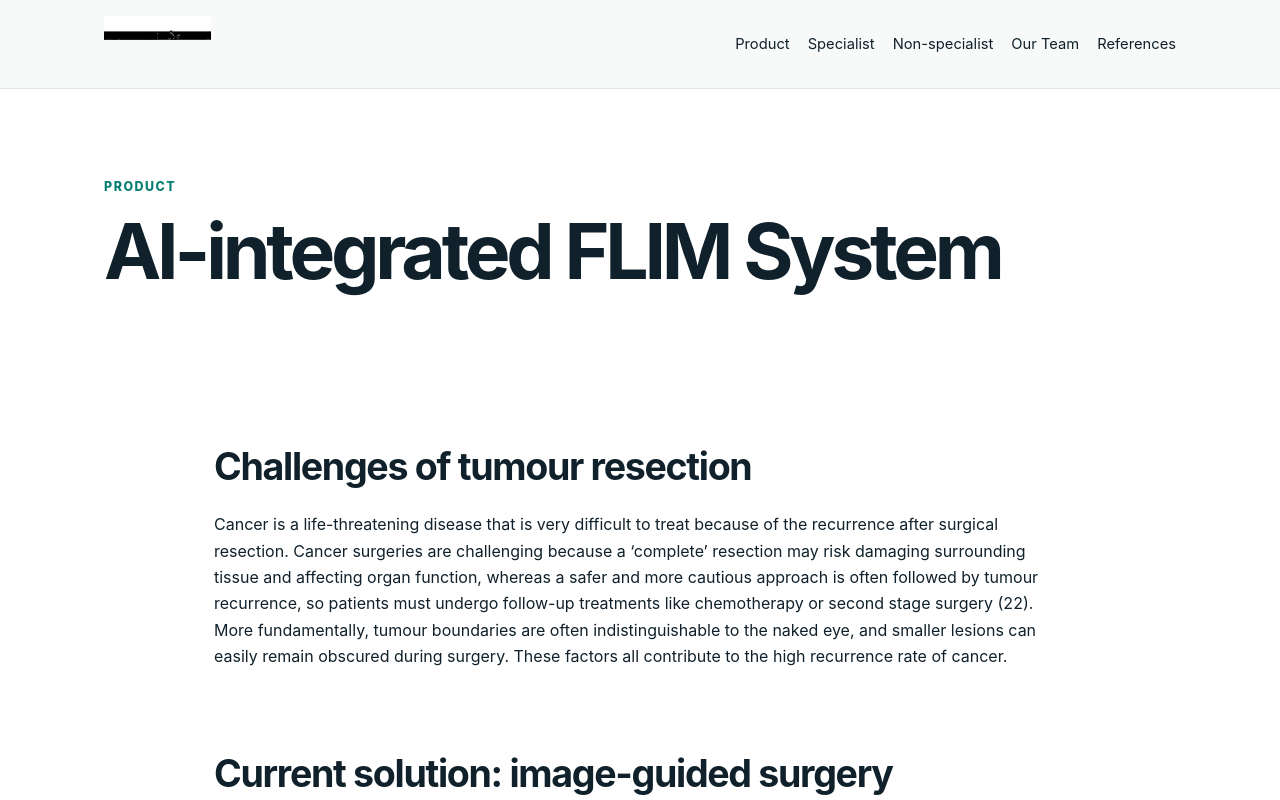
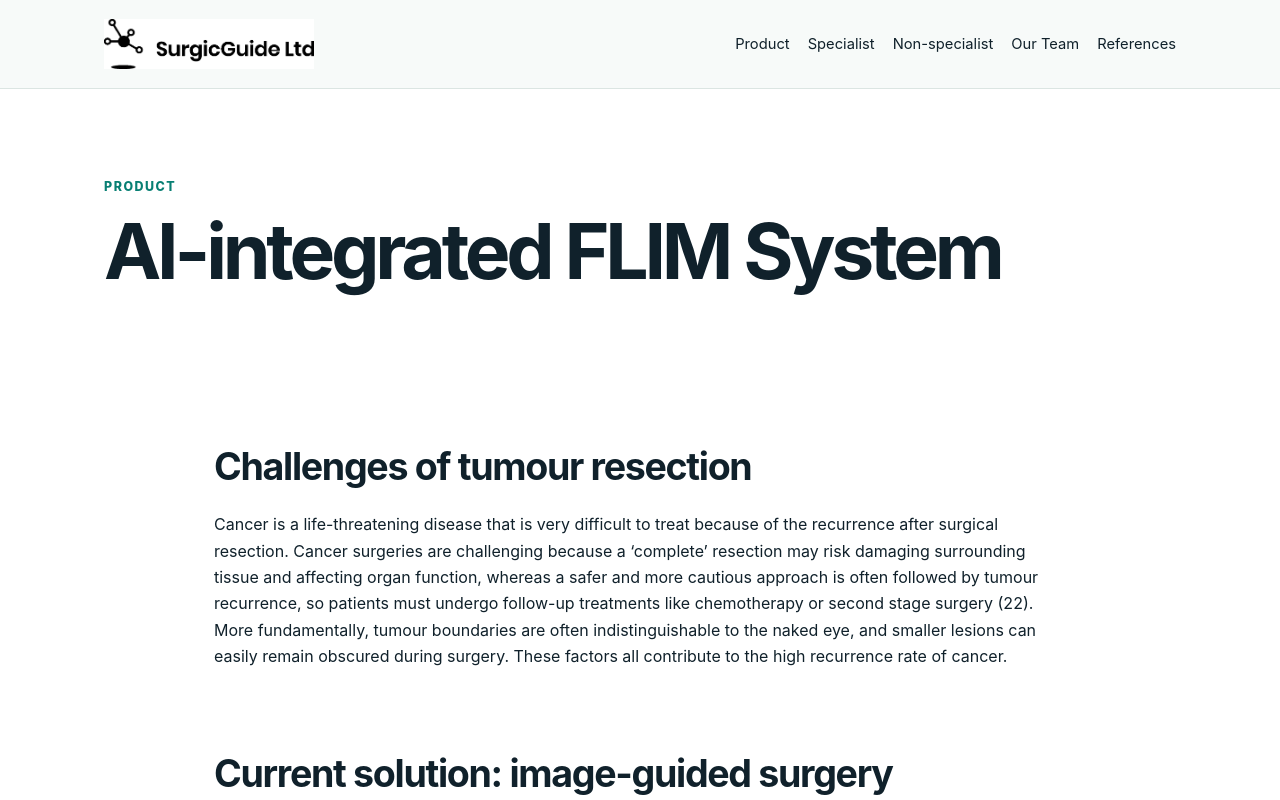
Before and after one commit to jamieeewu/SurgicGuide, a plain HTML site: page product.html in a window 1280 px wide. Shown: the top 800 px of the page. Drawn offline with Linux system fonts and the light colour scheme.

Commit message:
Use corrected SurgicGuide logo asset on product.html

```diff
--- a/product.html
+++ b/product.html
@@ -12,7 +12,7 @@
   <body>
     <header>
       <nav>
-        <a class="brand" href="index.html" aria-label="SurgicGuide Ltd home"><img class="brand-logo" src="assets/surgicguide-social-preview.png" alt="SurgicGuide Ltd"></a>
+        <a class="brand" href="index.html" aria-label="SurgicGuide Ltd home"><img class="brand-logo" src="assets/surgicguide-logo-header.png" alt="SurgicGuide Ltd"></a>
         <div class="links">
           <a href="product.html">Product</a>
           <a href="specialist.html">Specialist</a>
```
